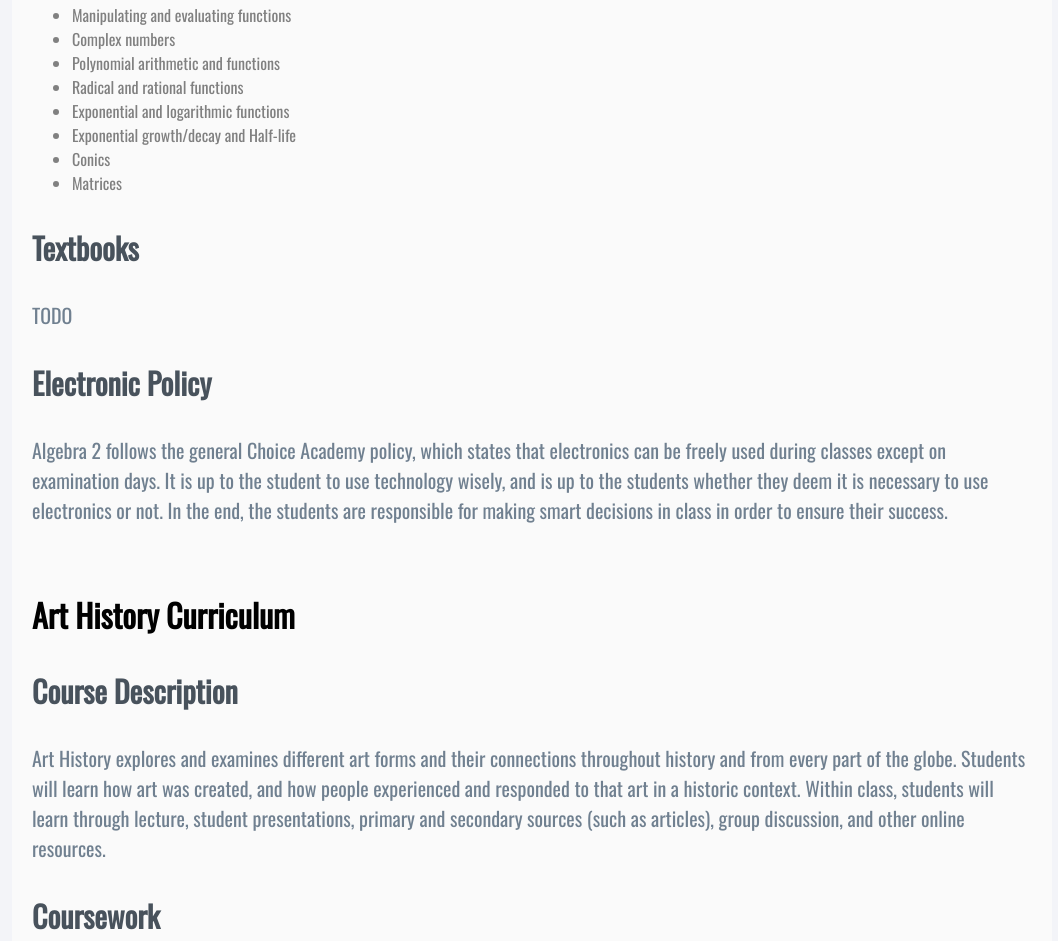
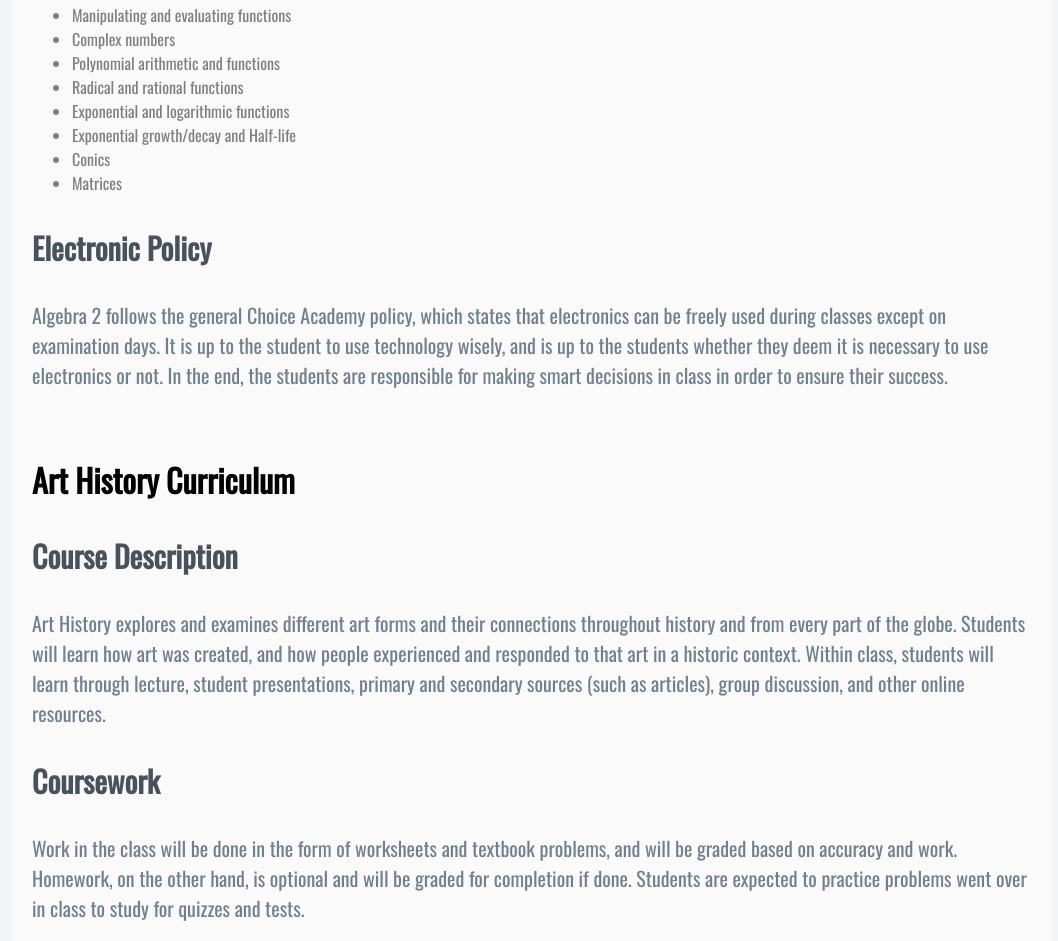
Before and after one commit to ritu99/Choice_Site, a plain HTML site: page curriculum/index.html in a window 1280 px wide. Shown: the part 3465-4406 px from the top of the page, without its empty margins (108-1166 px from the left). Drawn offline with nearby package versions, Linux system fonts and the light colour scheme; a script that the page names is missing.

Commit message:
Curr changes

```diff
--- a/curriculum/index.html
+++ b/curriculum/index.html
@@ -127,10 +127,6 @@
             <li>Conics</li>
             <li>Matrices</li>
           </ul>
-        <h3> Textbooks </h3>
-          <p class="description">
-            TODO
-          </p>
         <h3> Electronic Policy </h3>
           <p class="description">
             Algebra 2 follows the general Choice Academy policy, which states that electronics can be freely used during classes except on examination days.
@@ -196,9 +192,6 @@
           </p>
         <br>
       </div>
-      <div class="page bordered">
-        <h1 class="text-center"> The Curriculum4 </h1>
-      </div>
     </div>
 
     <a class="next" href="#" class="">Next</a>
```
